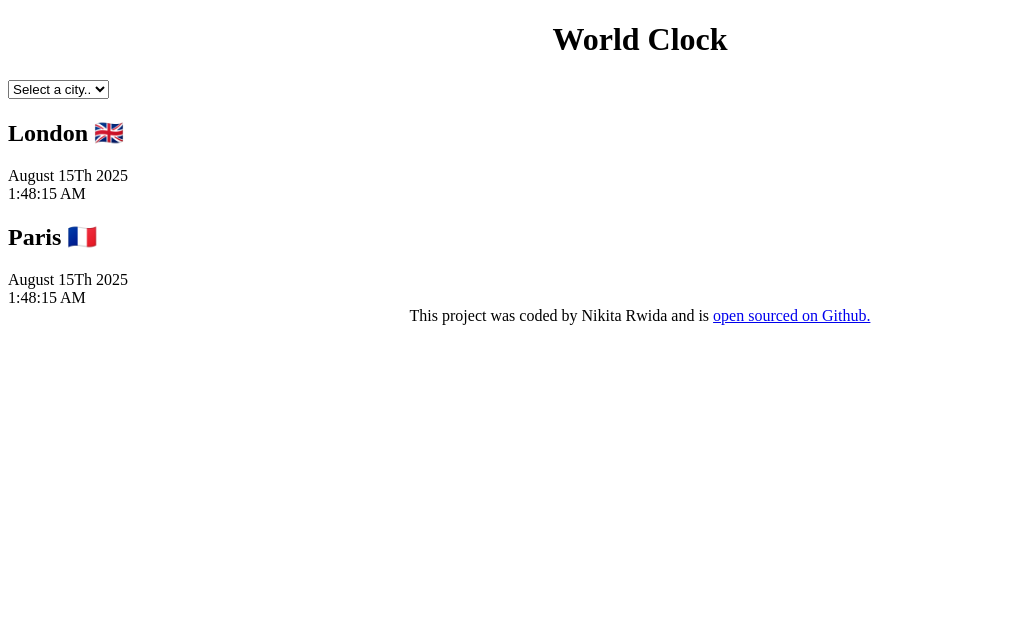
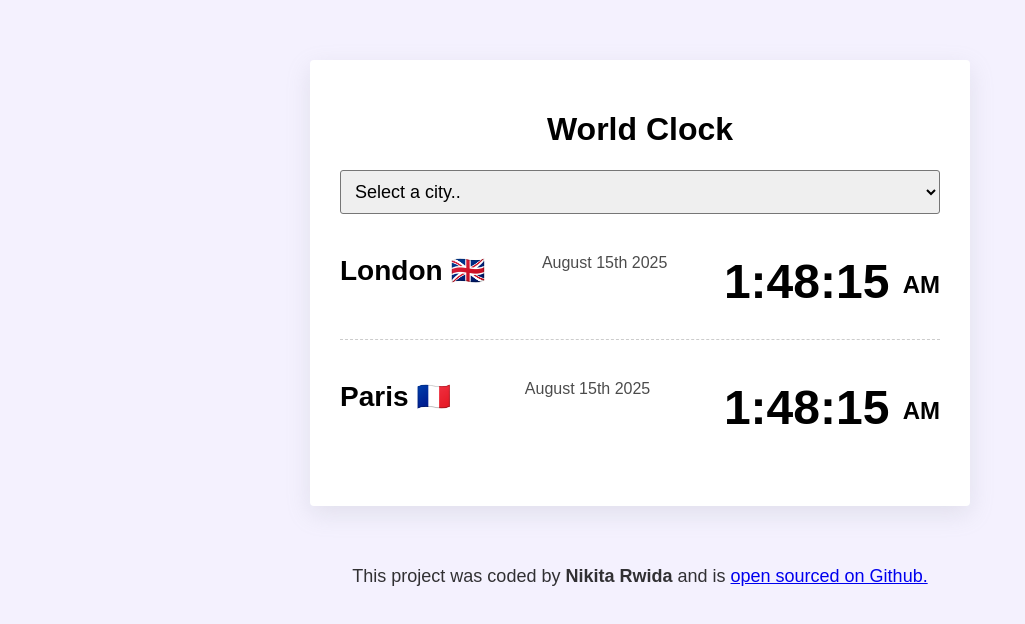
Before and after one commit to nikitarwida/world-clock.js, a plain HTML site: page index.html in a window 1280 px wide. Shown: the whole page, without its empty margins (0-1025 px from the left). Drawn offline with Linux system fonts and the light colour scheme.

Commit message:
Styled with CSS

```diff
--- a/css/styles.css
+++ b/css/styles.css
@@ -1,6 +1,55 @@
-h1{
-    text-align:center;
+body {
+  background: #f4f1fe;
+  font-family: sans-serif;
 }
-footer{
-    text-align:center;
+.container {
+  display: block;
+  margin: 60px auto;
+  background: white;
+  max-width: 600px;
+  padding: 30px;
+  border-radius: 4px;
+  box-shadow: rgba(149, 157, 165, 0.2) 0px 8px 24px;
 }
+select {
+  display: block;
+  width: 100%;
+  padding: 10px;
+  border-radius: 3px;
+  font-size: 18px;
+}
+
+h1 {
+  text-align: center;
+}
+h2 {
+  margin: 0 0 5px;
+  font-size: 28px;
+}
+.city {
+  display: flex;
+  margin: 10px 0;
+  justify-content: space-between;
+  padding: 30px 0;
+  border-bottom: 1px dashed rgba(0, 0, 0, 0.2);
+}
+.city:last-child {
+  border: none;
+}
+.date {
+  opacity: 0.7;
+}
+.time {
+  font-size: 48px;
+  font-weight: bold;
+}
+.time small {
+  font-size: 24px;
+  vertical-align: middle;
+  line-height: 48px;
+}
+footer {
+  text-align: center;
+  font-size: 18px;
+  color: rgba(0, 0, 0, 0.8);
+}
--- a/index.html
+++ b/index.html
@@ -17,17 +17,17 @@
       </select>
       <div class="city">
         <h2>London 🇬🇧</h2>
-        <div class="date">August 15Th 2025</div>
-        <div class="time">1:48:15 AM</div>
+        <div class="date">August 15th 2025</div>
+        <div class="time">1:48:15 <small>AM</small> </div>
       </div>
       <div class="city">
         <h2>Paris 🇫🇷</h2>
-        <div class="date">August 15Th 2025</div>
-        <div class="time">1:48:15 AM</div>
+        <div class="date">August 15th 2025</div>
+        <div class="time">1:48:15 <small>AM</small></div>
       </div>
     </div>
     <footer>
-      This project was coded by Nikita Rwida and is
+      This project was coded by <strong>Nikita Rwida</strong> and is
       <a href="https://github.com/nikitarwida/world-clock.js" target="_blank">
         open sourced on Github.</a
       >
```
